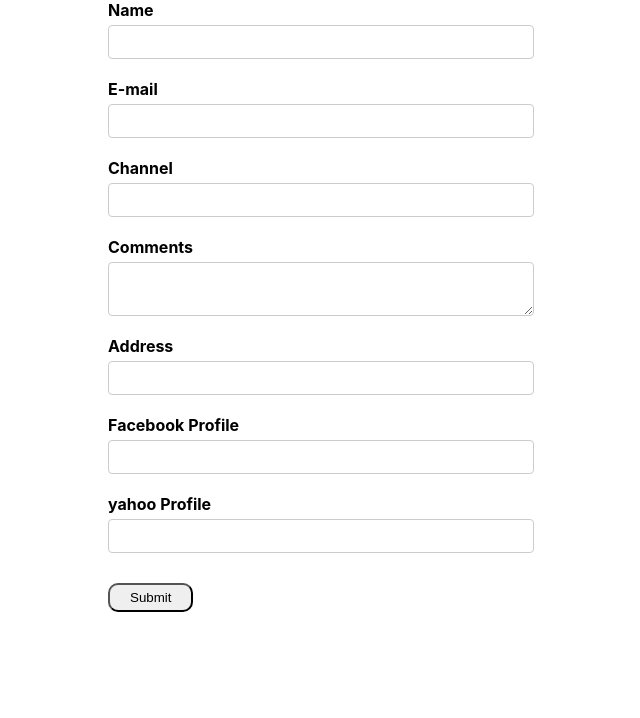
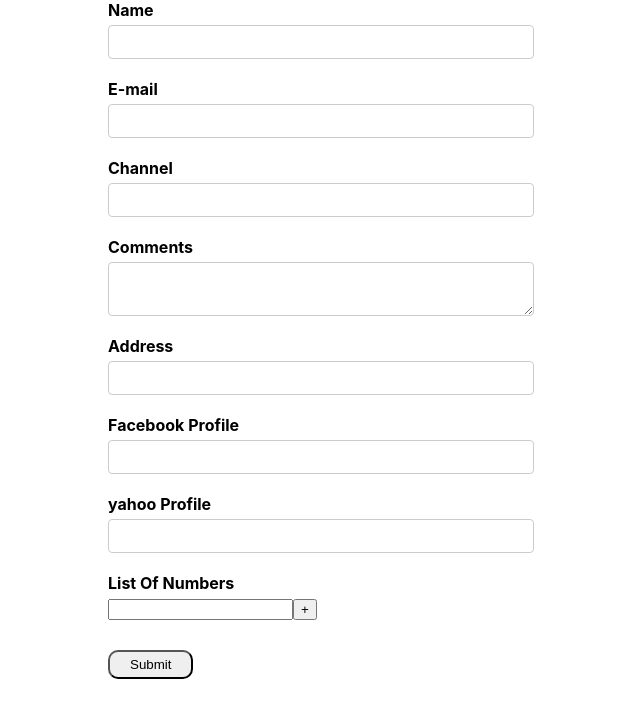
Before and after one commit to SepantaJoshani/Formik, a React (Create React App) app: page / in a window 1280 px wide. Shown: the top 718 px of the page, without its empty margins (319-959 px from the left). Built offline with nearby package versions, Linux system fonts and the light colour scheme.

Commit message:
list numbers

```diff
--- a/src/components/OldForm.js
+++ b/src/components/OldForm.js
@@ -1,18 +1,19 @@
 import React from "react";
-import { ErrorMessage, Field, Form, Formik } from "formik";
-import ErrorTxt from './ErrorTxt'
+import { ErrorMessage, Field, FieldArray, Form, Formik } from "formik";
+import ErrorTxt from "./ErrorTxt";
 import * as Yup from "yup";
 
 const initialValues = {
   name: "",
   email: "",
   channel: "",
-  comments:"",
-  address:"",
-  social:{
-    facebook:'',
-    yahoo:'',
-  }
+  comments: "",
+  address: "",
+  social: {
+    facebook: "",
+    yahoo: "",
+  },
+  phoneNubmers: [""],
 };
 
 const onSubmit = (values) => console.log(values);
@@ -21,7 +22,7 @@ const validationSchema = Yup.object({
   name: Yup.string().required("Required !"),
   email: Yup.string().email("Invalid Email Format").required("Required !"),
   channel: Yup.string().required("Required !"),
-  address:Yup.string().required('Required !')
+  address: Yup.string().required("Required !"),
 });
 
 function OldForm() {
@@ -42,17 +43,15 @@ function OldForm() {
         <div className="form-control">
           <label htmlFor="email">E-mail</label>
           <Field type="email" id="email" name="email" />
-          <ErrorMessage name="email" >
-            {
-              errorMessage => <p className="error">{errorMessage}</p>
-            }
+          <ErrorMessage name="email">
+            {(errorMessage) => <p className="error">{errorMessage}</p>}
           </ErrorMessage>
         </div>
 
         <div className="form-control">
           <label htmlFor="channel">Channel</label>
           <Field type="text" id="channel" name="channel" />
-          <ErrorMessage name="channel"  />
+          <ErrorMessage name="channel" />
         </div>
         <div className="form-control">
           <label htmlFor="comments">Comments</label>
@@ -60,27 +59,60 @@ function OldForm() {
         </div>
         <div className="form-control">
           <label htmlFor="address">Address</label>
-           <Field name="address" >
-              {
-                (props)=>{
-                  const {field,meta,form}=props
+          <Field name="address">
+            {(props) => {
+              const { field, meta, form } = props;
 
-                  return <div>
+              return (
+                <div>
                   <input type="text" id="address" {...field} />
-                    {meta.touched && meta.error && <p className="error">{meta.error}</p>}
+                  {meta.touched && meta.error && (
+                    <p className="error">{meta.error}</p>
+                  )}
                 </div>
-                }
-              }
+              );
+            }}
           </Field>
-
         </div>
         <div className="form-control">
           <label htmlFor="facebook">Facebook Profile</label>
-         <Field type="text" id="facebook" name='social.facebook' />
+          <Field type="text" id="facebook" name="social.facebook" />
         </div>
         <div className="form-control">
           <label htmlFor="yahoo">yahoo Profile</label>
-         <Field type="text" id="yahoo" name='social.yahoo' />
+          <Field type="text" id="yahoo" name="social.yahoo" />
+        </div>
+
+        <div className="form-control">
+          <label>List Of Numbers</label>
+          <FieldArray name="phoneNubmers">
+            {(fieldArrayProps) => {
+              console.log(fieldArrayProps);
+              const { form, push, remove } = fieldArrayProps;
+              const { values } = form;
+              const { phoneNubmers } = values;
+
+              return (
+                <div>
+                  {phoneNubmers.map((phoneNumber, index) => (
+                    <div key={index}>
+                      <Field name={`phoneNumbers[${index}]`} />
+                      {index > 0 && (
+                        <button type="button" onClick={() => remove(index)}>
+                          -
+                        </button>
+                      )}
+                      {index <= 5 && (
+                        <button type="button" onClick={() => push("")}>
+                          +
+                        </button>
+                      )}
+                    </div>
+                  ))}
+                </div>
+              );
+            }}
+          </FieldArray>
         </div>
 
         <button
```
Lines whose indentation alone changed are shown as unchanged.
